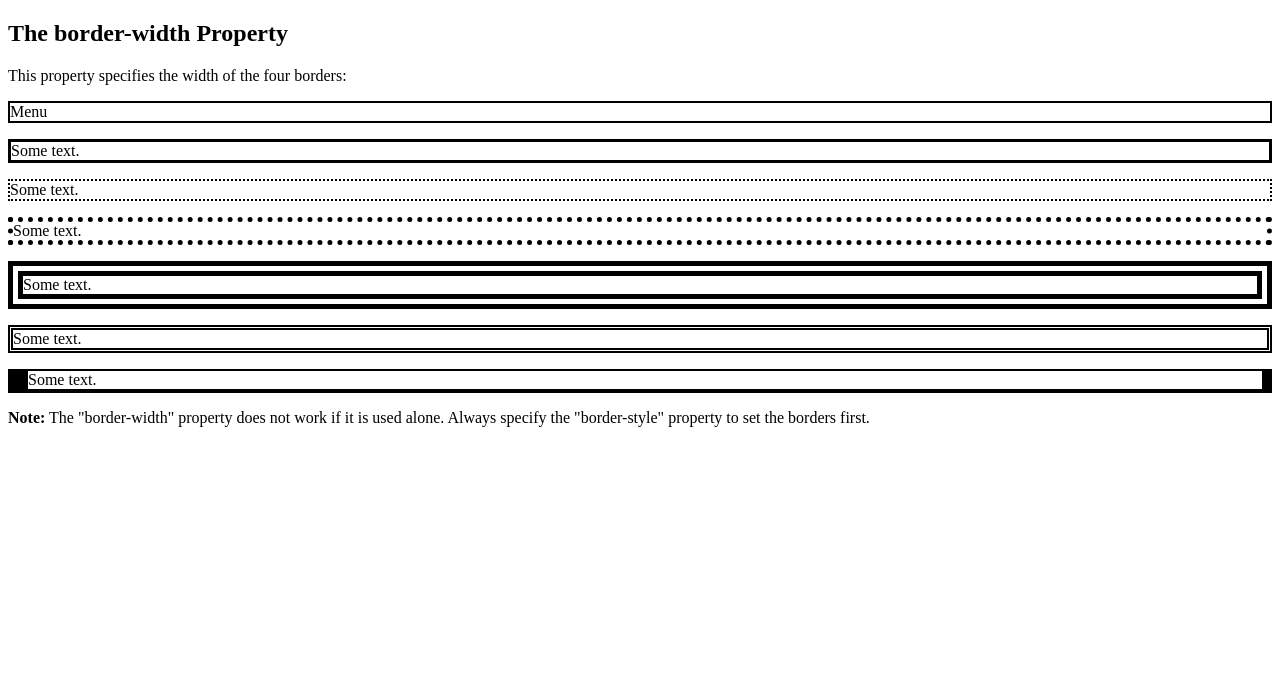
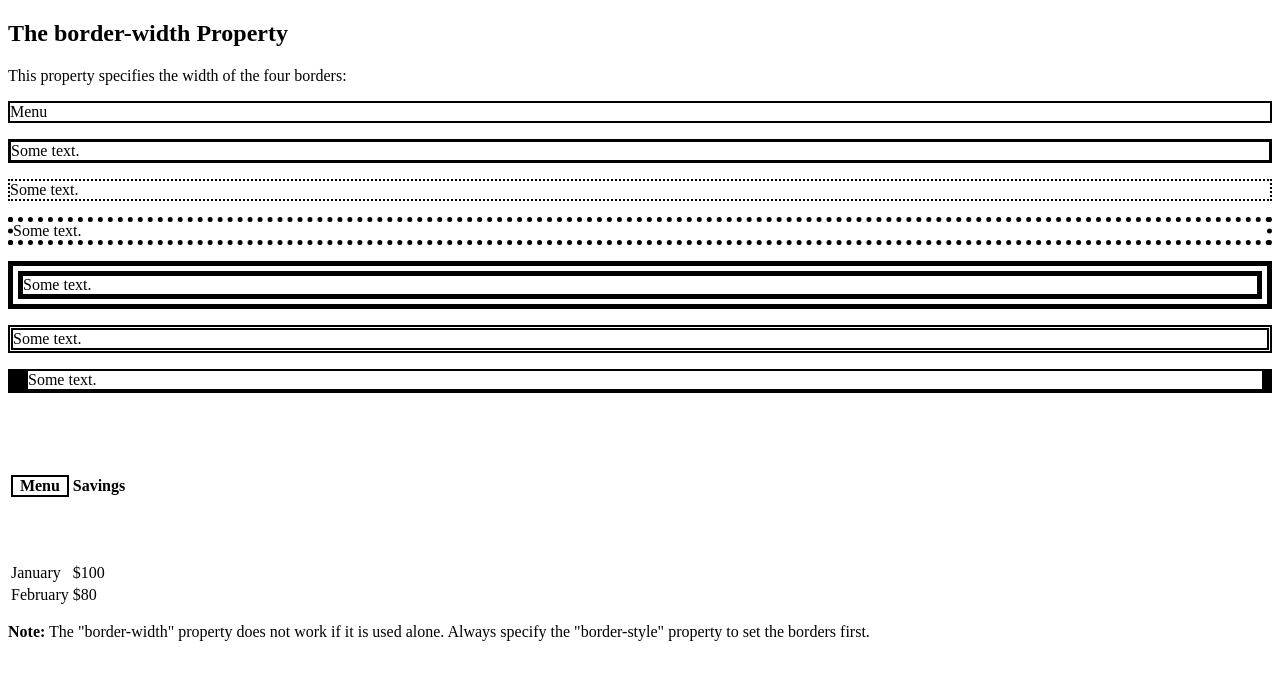
Before and after one commit to noinha31/-noinha31-.github.io, a plain HTML site: page index.html in a window 1280 px wide. Drawn offline with Linux system fonts and the light colour scheme.

Commit message:
Update index.html

```diff
--- a/index.html
+++ b/index.html
@@ -44,13 +44,27 @@ p.seven {
 <h2>The border-width Property</h2>
 <p>This property specifies the width of the four borders:</p>
 
-<p class="one" width="150">Menu</p>
+<p class="one" height="150">Menu</p>
 <p class="two">Some text.</p>
 <p class="three">Some text.</p>
 <p class="four">Some text.</p>
 <p class="five">Some text.</p>
 <p class="six">Some text.</p>
 <p class="seven">Some text.</p>
+  <table>
+  <tr height="150">
+    <th><p class="one" width="150">Menu</p></th>
+    <th>Savings</th>
+  </tr>
+  <tr>
+    <td>January</td>
+    <td>$100</td>
+  </tr>
+  <tr>
+    <td>February</td>
+    <td>$80</td>
+  </tr>
+</table>
 
 <p><b>Note:</b> The "border-width" property does not work if it is used alone.
 Always specify the "border-style" property to set the borders first.</p>
```
